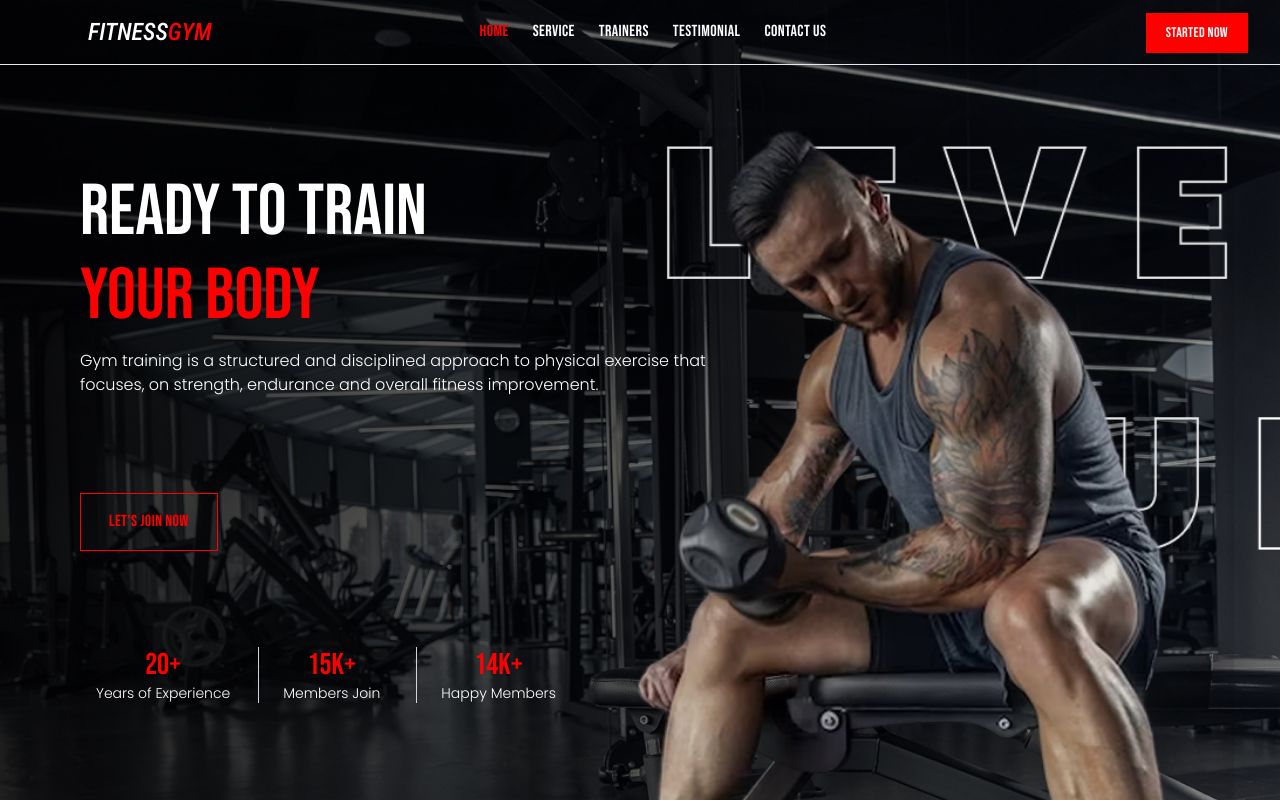
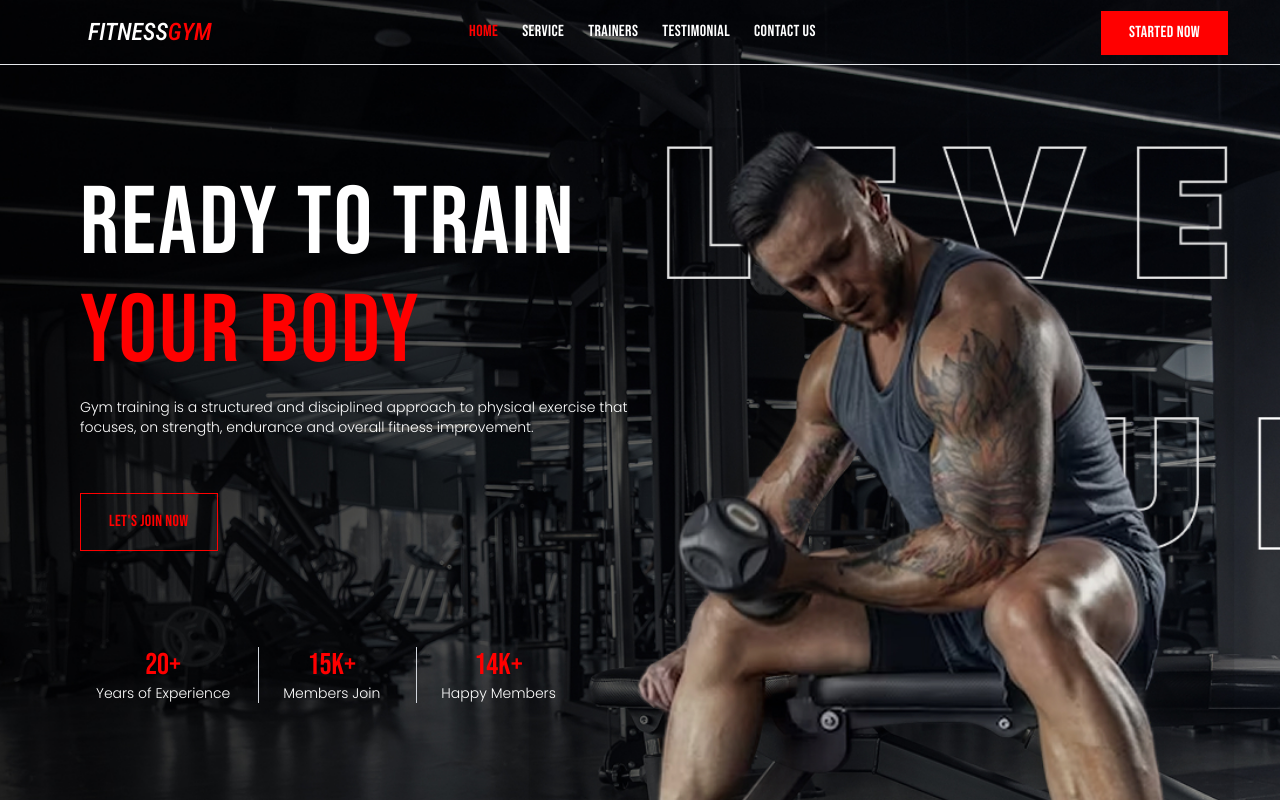
Before and after one commit to abdulsattar836/gym, a React (Create React App) app: page / in a window 1280 px wide. Shown: the top 800 px of the page. Built offline with nearby package versions, Linux system fonts and the light colour scheme; a web font is replaced by a local one.

Commit message:
text-large

```diff
--- a/src/components/NavbarComponents.js
+++ b/src/components/NavbarComponents.js
@@ -78,7 +78,7 @@ export const RightActions = () => (
   <div className="hidden md:flex items-center justify-start space-x-4">
     <Link
       to="/signup"
-      className="mt-0.5 ml-6 px-5 py-2.5 bg-[#FF0000]  text-white text-sm text-bold whitespace-nowrap  transition-colors duration-300 tracking-wide"
+      className="mt-0.5 mr-5 px-7 py-2.5 bg-[#FF0000]   text-white text-md text-bold whitespace-nowrap  transition-colors duration-300 tracking-wide"
       style={{
         fontFamily: "Bebas Neue",
         fontWeight: 500,
--- a/src/pages/heroSection.js
+++ b/src/pages/heroSection.js
@@ -35,7 +35,7 @@ const HeroSection = () => {
         }`}
       >
         <h1
-          className="text-white text-4xl md:text-7xl leading-relaxed"
+          className="text-white text-4xl md:text-8xl leading-relaxed tracking-wide"
           style={{ fontFamily: "Bebas Neue" }}
         >
           READY TO TRAIN <br />
@@ -46,7 +46,7 @@ const HeroSection = () => {
             fontFamily: "Poppins",
             fontWeight: 300,
           }}
-          className="mt-4"
+          className="mt-4 text-sm"
         >
           Gym training is a structured and disciplined approach to physical
           exercise that
@@ -55,7 +55,7 @@ const HeroSection = () => {
         </p>
 
         <button
-          className="mt-24 border  border-[#FF0000] px-7 py-4 text-md font-bold tracking-wide text-[#FF0000]"
+          className="mt-14 border  border-[#FF0000] px-7 py-4 text-md font-bold tracking-wide text-[#FF0000]"
           style={{
             fontFamily: "Bebas Neue",
             fontWeight: 500,
```
